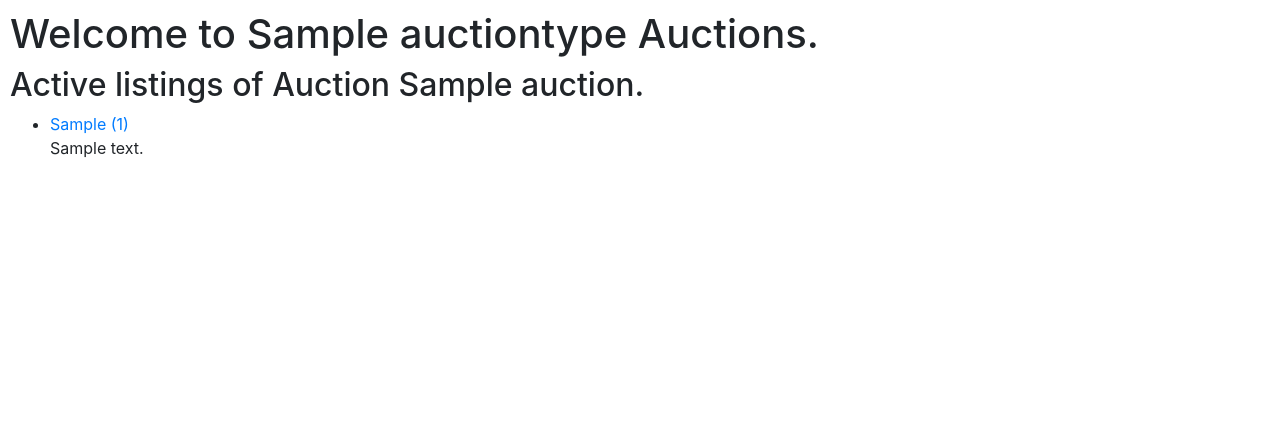
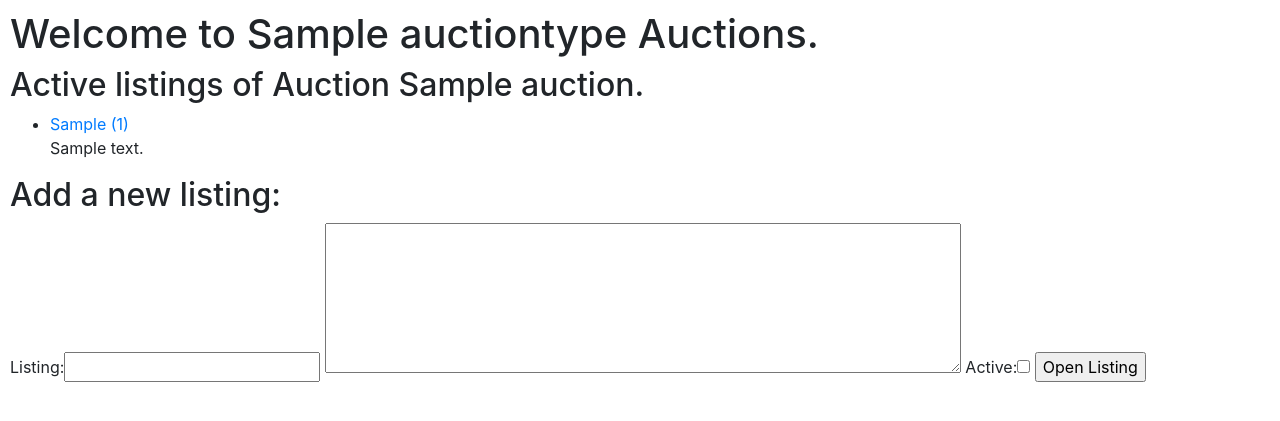
Before and after one commit to Pxdr0-A/commerce, a Django app: page /view/1/1 in a window 1280 px wide. Shown: the top 421 px of the page. Run offline with Django 3.2, Linux system fonts and the light colour scheme; a user stored in the database is signed in; tables that the repository leaves empty hold one stand-in row (values such as "Sample post"); some libraries are stand-ins or nearby versions.

Commit message:
corrected writing conventions and added listing and auction forms

```diff
--- a/auctions/models.py
+++ b/auctions/models.py
@@ -4,6 +4,7 @@ from django.db import models
 
 class User(AbstractUser):
     pass
+
 
 class AuctionType(models.Model):
     type_name = models.CharField(max_length=64)
@@ -12,6 +13,7 @@ class AuctionType(models.Model):
     def __str__(self):
         return f"{self.type_name}"
 
+
 class Auction(models.Model):
     auction_name = models.CharField(max_length=64)
     auction_type = models.ForeignKey(AuctionType, on_delete=models.CASCADE, related_name="auctions")
@@ -19,6 +21,7 @@ class Auction(models.Model):
 
     def __str__(self):
         return f"{self.auction_name} of type {self.auction_type}"
+
 
 class Listing(models.Model):
     auction = models.ForeignKey(Auction, on_delete=models.CASCADE, related_name="listings")
@@ -29,6 +32,7 @@ class Listing(models.Model):
     def __str__(self) -> str:
         return f"{self.listing} in auction {self.auction}"
 
+
 class Bid(models.Model):
     product = models.ForeignKey(Listing, on_delete=models.CASCADE, related_name="bids")
     bid = models.IntegerField()
@@ -37,6 +41,7 @@ class Bid(models.Model):
     def __str__(self) -> str:
         return f"{self.bid} on listing {self.product}"
 
+
 class ListingComment(models.Model):
     listing = models.ForeignKey(Listing, on_delete=models.CASCADE, related_name="comments")
     name = models.ForeignKey(User, on_delete=models.CASCADE, related_name="comments")
--- a/auctions/my_forms.py
+++ b/auctions/my_forms.py
@@ -1,7 +1,21 @@
 from django import forms
+
 
 class AddBid(forms.Form):
     bid = forms.IntegerField(min_value=0)
 
+
 class AddCommentForm(forms.Form):
     comment = forms.CharField(widget=forms.Textarea(attrs={"rows": 4, "cols": 50, "required": True}), label="")
+
+
+class AddListing(forms.Form):
+    listing = forms.CharField(max_length=64)
+    description = forms.CharField(widget=forms.Textarea(attrs={"rows": 6, "cols": 60, "required": True}), label="")
+    active = forms.BooleanField()
+
+
+class AddAuction(forms.Form):
+    # type is implicit
+    name = forms.CharField()
+    active = forms.BooleanField(initial=True)
--- a/auctions/templates/auctions/auction.html
+++ b/auctions/templates/auctions/auction.html
@@ -25,4 +25,11 @@
         {% endfor %}
     </ul>
 
+    <h2> Add a new listing: </h2>
+    <form action="{% url 'add_listing' auction_info.0 auction_info.1  %}" method="post">
+        {% csrf_token %}
+        {{ add_listing_form }}
+        <input type="submit" value="Open Listing">
+    </form>
+
 {% endblock %}
--- a/auctions/urls.py
+++ b/auctions/urls.py
@@ -4,12 +4,19 @@ from . import views
 
 urlpatterns = [
     path("", views.index, name="index"),
+    # login
     path("login", views.login_view, name="login"),
     path("logout", views.logout_view, name="logout"),
     path("register", views.register, name="register"),
+    # views
     path("view/<int:id_type>", views.auction_type, name="auction_type"),
     path("view/<int:id_type>/<int:id_auction>", views.auction, name="auction"),
     path("view/<int:id_type>/<int:id_auction>/<int:id_listing>", views.listing, name="listing"),
-    path("add/comment/<int:id_type>/<int:id_auction>/<int:id_listing>", views.add_listing_comment, name="add_listing_comment"),
-    path("add/bid/<int:id_type>/<int:id_auction>/<int:id_listing>", views.add_bid, name="add_bid")
+    # add elements
+    path("add/auction/<int:id_type>", views.add_auction, name="add_auction"),
+    path("add/auction/<int:id_type>/<int:id_auction>", views.add_listing, name="add_listing"),
+    path("add/bid/<int:id_type>/<int:id_auction>/<int:id_listing>", views.add_bid, name="add_bid"),
+    path("add/comment/<int:id_type>/<int:id_auction>/<int:id_listing>",
+         views.add_listing_comment,
+         name="add_listing_comment")
 ]
--- a/auctions/views.py
+++ b/auctions/views.py
@@ -1,13 +1,13 @@
 from django.contrib.auth import authenticate, login, logout
 from django.contrib import messages
 from django.db import IntegrityError
-from django.http import HttpResponse, HttpResponseRedirect
+from django.http import HttpResponseRedirect
 from django.shortcuts import render
 from django.urls import reverse
-from django import forms
 
-from .models import User, AuctionType, Auction, Listing, ListingComment, Bid
-from .my_forms import AddBid, AddCommentForm
+from .models import User, Auction, AuctionType, Listing, ListingComment, Bid
+from .my_forms import AddBid, AddCommentForm, AddAuction, AddListing
+
 
 def index(request):
     data = AuctionType.objects.all()
@@ -22,6 +22,7 @@ def index(request):
     return render(request, "auctions/index.html", {
         "types": types
     })
+
 
 def login_view(request):
     if request.method == "POST":
@@ -73,7 +74,9 @@ def register(request):
     else:
         return render(request, "auctions/register.html")
 
+
 def auction_type(request, id_type):
+    # ADD A START LISTING OPTION
     data = AuctionType.objects.filter(id=id_type).first()
     type_name = data.type_name
     description = data.description
@@ -86,15 +89,22 @@ def auction_type(request, id_type):
 
     return render(request, "auctions/type.html", {
         "type_info": [id_type, type_name, description],
-        "auctions": auctions
+        "auctions": auctions,
+        "add_auction_form": AddAuction()
     })
 
+
 def auction(request, id_type, id_auction):
-    auction_type = AuctionType.objects.filter(id=id_type).first()
-    auction = auction_type.auctions.filter(id=id_auction).first()
-    auction_info = [id_type, id_auction, auction_type.type_name, auction.auction_name]
+    auction_type_obj = AuctionType.objects.filter(id=id_type).first()
+    auction_obj = auction_type_obj.auctions.filter(id=id_auction).first()
+    auction_info = [
+        id_type,
+        id_auction,
+        auction_type_obj.type_name,
+        auction_obj.auction_name
+    ]
 
-    active_listings = auction.listings.filter(active=True)
+    active_listings = auction_obj.listings.filter(active=True)
     listings = []
     for obj in active_listings:
         listings.append((
@@ -103,17 +113,27 @@ def auction(request, id_type, id_auction):
     return render(request, "auctions/auction.html", {
         "auction_info": auction_info,
         "listings": listings,
+        "add_listing_form": AddListing(),
         "add_bid_form": AddBid(),
     })
 
+
 def listing(request, id_type, id_auction, id_listing):
-    auction_type = AuctionType.objects.filter(id=id_type).first()
-    auction = auction_type.auctions.filter(id=id_auction).first()
-    listing = auction.listings.filter(id=id_listing).first()
-    comments = listing.comments.all()
-    listing_info = [id_type, id_auction, id_listing, auction_type.type_name, auction.auction_name, listing.listing, listing.description]
+    auction_type_obj = AuctionType.objects.filter(id=id_type).first()
+    auction_obj = auction_type_obj.auctions.filter(id=id_auction).first()
+    listing_obj = auction_obj.listings.filter(id=id_listing).first()
+    comments = listing_obj.comments.all()
+    listing_info = [
+        id_type,
+        id_auction,
+        id_listing,
+        auction_type_obj.type_name,
+        auction_obj.auction_name,
+        listing_obj.listing,
+        listing_obj.description
+    ]
 
-    all_bids = listing.bids.all().order_by("-bid")
+    all_bids = listing_obj.bids.all().order_by("-bid")
     bids = []
     for obj in all_bids:
         bids.append((
@@ -128,6 +148,45 @@ def listing(request, id_type, id_auction, id_listing):
         "add_comment_form": AddCommentForm()
     })
 
+
+def add_auction(request, id_type):
+    if request.method == "POST":
+        form = AddAuction(request.POST)
+
+        if form.is_valid():
+            auction_obj = Auction(
+                auction_name=form.cleaned_data["name"],
+                auction_type=AuctionType.objects.filter(id=id_type).first(),
+                active=form.cleaned_data["active"]
+            )
+            auction_obj.save()
+
+            return HttpResponseRedirect(reverse("auction_type", args=(id_type,)))
+        else:
+            messages.error(request, "Form is not valid.")
+            return HttpResponseRedirect(reverse("auction_type", args=(id_type,)))
+
+
+def add_listing(request, id_type, id_auction):
+    if request.method == "POST":
+        form = AddListing(request.POST)
+
+        if form.is_valid():
+            print("hello")
+            listing_obj = Listing(
+                auction=Auction.objects.filter(id=id_auction).first(),
+                listing=form.cleaned_data["listing"],
+                description=form.cleaned_data["description"],
+                active=form.cleaned_data["active"]
+            )
+            listing_obj.save()
+
+            return HttpResponseRedirect(reverse("auction", args=(id_type, id_auction)))
+        else:
+            messages.error(request, "Form is not valid.")
+            return HttpResponseRedirect(reverse("auction", args=(id_type, id_auction)))
+
+
 def add_bid(request, id_type, id_auction, id_listing):
     if request.method == "POST":
         form = AddBid(request.POST)
@@ -135,28 +194,30 @@ def add_bid(request, id_type, id_auction, id_listing):
         if form.is_valid():
             bid = form.cleaned_data["bid"]
 
-            auction_type = AuctionType.objects.filter(id=id_type).first()
-            auction = auction_type.auctions.filter(id=id_auction).first()
-            listing = auction.listings.filter(id=id_listing).first()
-            all_bids = listing.bids.all().order_by("-bid")
+            auction_type_obj = AuctionType.objects.filter(id=id_type).first()
+            auction_obj = auction_type_obj.auctions.filter(id=id_auction).first()
+            listing_obj = auction_obj.listings.filter(id=id_listing).first()
+            all_bids = listing_obj.bids.all().order_by("-bid")
             try:
                 current_bid = all_bids.first().bid
             except AttributeError:
                 current_bid = 0
 
-            if current_bid >= bid and current_bid != None:
+            if bid <= current_bid is not None:
                 messages.error(request, "The bid needs to be higher than the current one.")
                 return HttpResponseRedirect(reverse("listing", args=(id_type, id_auction, id_listing)))
 
             user = request.user
-            listing = Listing.objects.get(id=id_listing)
+            listing_obj = Listing.objects.get(id=id_listing)
             name = User.objects.get(username=user)
-            bid_obj = Bid(product=listing, name=name, bid=bid)
+            bid_obj = Bid(product=listing_obj, name=name, bid=bid)
             bid_obj.save()
 
             return HttpResponseRedirect(reverse("listing", args=(id_type, id_auction, id_listing)))
         else:
             messages.error(request, "Form is not valid.")
+            return HttpResponseRedirect(reverse("listing", args=(id_type, id_auction, id_listing)))
+
 
 def add_listing_comment(request, id_type, id_auction, id_listing):
     if request.method == "POST":
@@ -166,9 +227,9 @@ def add_listing_comment(request, id_type, id_auction, id_listing):
             comment = form.cleaned_data["comment"]
             user = request.user
 
-            listing = Listing.objects.get(id=id_listing)
+            listing_obj = Listing.objects.get(id=id_listing)
             name = User.objects.get(username=user)
-            comment_obj = ListingComment(listing=listing, name=name, comment=comment)
+            comment_obj = ListingComment(listing=listing_obj, name=name, comment=comment)
             comment_obj.save()
 
             return HttpResponseRedirect(reverse("listing", args=(id_type, id_auction, id_listing)))
```
Also changed, not shown: auctions/templates/auctions/type.html (+7 -0 lines), auctions/admin.py (line endings or trailing spaces).
